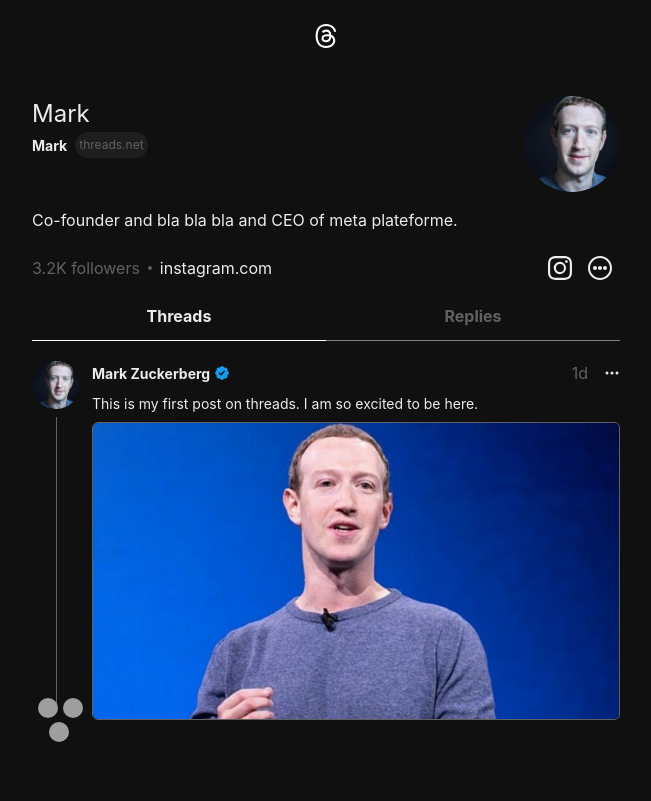
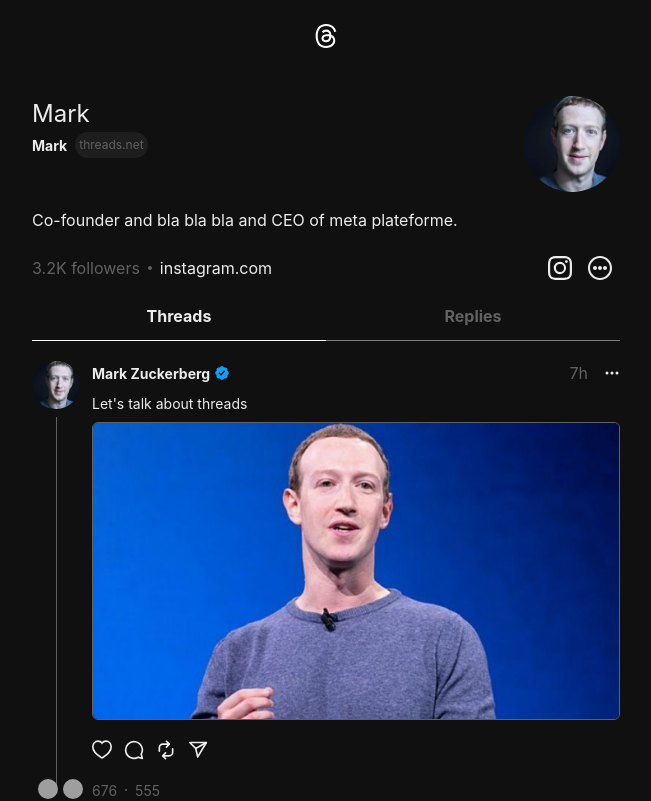
Before and after one commit to AbdeslemHMN/Realtime-chat-application, a React (Vite) app in the folder frontend/: page /1 in a window 1280 px wide. Shown: the top 801 px of the page, without its empty margins (314-965 px from the left). Built offline with nearby package versions, Linux system fonts and the light colour scheme; grey boxes are pictures that could not be loaded.

Commit message:
push post ui

```diff
--- /dev/null
+++ b/frontend/src/components/Actions.jsx
@@ -0,0 +1,101 @@
+    import { Flex } from '@chakra-ui/react'
+
+    const Actions = ({liked,setLiked}) => {
+    return (
+        <Flex gap={3} my={2} onClick={(e) => e.preventDefault()}>
+        <svg
+            aria-label='Like'
+            color={liked ? "rgb(237, 73, 86)" : ""}
+            fill={liked ? "rgb(237, 73, 86)" : "transparent"}
+            height='19'
+            role='img'
+            viewBox='0 0 24 22'
+            width='20px'
+            onClick={() => setLiked(!liked)}
+        >
+            <path
+                d='M1 7.66c0 4.575 3.899 9.086 9.987 12.934.338.203.74.406 1.013.406.283 0 .686-.203 1.013-.406C19.1 16.746 23 12.234 23 7.66 23 3.736 20.245 1 16.672 1 14.603 1 12.98 1.94 12 3.352 11.042 1.952 9.408 1 7.328 1 3.766 1 1 3.736 1 7.66Z'
+                stroke='currentColor'
+                strokeWidth='2'
+            ></path>
+        </svg>
+
+        <svg
+            aria-label='Comment'
+            color=''
+            fill=''
+            height='20'
+            role='img'
+            viewBox='0 0 24 24'
+            width='20'
+        >
+            <title>Comment</title>
+            <path
+                d='M20.656 17.008a9.993 9.993 0 1 0-3.59 3.615L22 22Z'
+                fill='none'
+                stroke='currentColor'
+                strokeLinejoin='round'
+                strokeWidth='2'
+            ></path>
+        </svg>
+        <RepostSVG />
+        <ShareSVG />
+
+    </Flex>
+
+    )
+    }
+
+    export default Actions
+    const RepostSVG = () => {
+        return (
+            <svg
+                aria-label='Repost'
+                color='currentColor'
+                fill='currentColor'
+                height='20'
+                role='img'
+                viewBox='0 0 24 24'
+                width='20'
+            >
+                <title>Repost</title>
+                <path
+                    fill=''
+                    d='M19.998 9.497a1 1 0 0 0-1 1v4.228a3.274 3.274 0 0 1-3.27 3.27h-5.313l1.791-1.787a1 1 0 0 0-1.412-1.416L7.29 18.287a1.004 1.004 0 0 0-.294.707v.001c0 .023.012.042.013.065a.923.923 0 0 0 .281.643l3.502 3.504a1 1 0 0 0 1.414-1.414l-1.797-1.798h5.318a5.276 5.276 0 0 0 5.27-5.27v-4.228a1 1 0 0 0-1-1Zm-6.41-3.496-1.795 1.795a1 1 0 1 0 1.414 1.414l3.5-3.5a1.003 1.003 0 0 0 0-1.417l-3.5-3.5a1 1 0 0 0-1.414 1.414l1.794 1.794H8.27A5.277 5.277 0 0 0 3 9.271V13.5a1 1 0 0 0 2 0V9.271a3.275 3.275 0 0 1 3.271-3.27Z'
+                ></path>
+            </svg>
+        );
+    };
+
+    const ShareSVG = () => {
+        return (
+            <svg
+                aria-label='Share'
+                color=''
+                fill='rgb(243, 245, 247)'
+                height='20'
+                role='img'
+                viewBox='0 0 24 24'
+                width='20'
+            >
+                <title>Share</title>
+                <line
+                    fill='none'
+                    stroke='currentColor'
+                    strokeLinejoin='round'
+                    strokeWidth='2'
+                    x1='22'
+                    x2='9.218'
+                    y1='3'
+                    y2='10.083'
+                ></line>
+                <polygon
+                    fill='none'
+                    points='11.698 20.334 22 3.001 2 3.001 9.218 10.084 11.698 20.334'
+                    stroke='currentColor'
+                    strokeLinejoin='round'
+                    strokeWidth='2'
+                ></polygon>
+            </svg>
+        );
+    };
--- a/frontend/src/components/UserHeader.jsx
+++ b/frontend/src/components/UserHeader.jsx
@@ -67,9 +67,9 @@
                     <CgMoreO size={24} cursor={"pointer"}/>
                     </MenuButton>
                     <Portal>
-                        <MenuList bg={"gray.dark"}>
-                            <MenuItem bg={"gray.dark"} onClick={copyURL}>
-                            copy link
+                        <MenuList bg={useColorModeValue('white', 'gray.dark')}>
+                            <MenuItem bg={useColorModeValue('white', 'gray.dark')} onClick={copyURL}>
+                            <Text color={useColorModeValue('gray.dark', 'gary.light')}>copy link</Text>
                             </MenuItem>
                         </MenuList>
                     </Portal>
--- a/frontend/src/components/UserPost.jsx
+++ b/frontend/src/components/UserPost.jsx
@@ -1,10 +1,12 @@
-import React from 'react'
+import {React,useState} from 'react'
 import { Link } from 'react-router-dom'
 import { Flex ,Box,Text} from '@chakra-ui/react'
 import { Avatar } from '@chakra-ui/react'
 import { Image } from '@chakra-ui/react'
 import { BsThreeDots } from 'react-icons/bs'
-const UserPost = () => {
+import Actions from './Actions'
+const UserPost = ({likes,replies,postImg,postTitle,time}) => {
+  const [liked, setLiked] = useState(false)
   return (
     <Link to={"/markzackerburg/post/1"}>
       <Flex gap={3} mb={4} py={5}>
@@ -48,16 +50,26 @@
                 <Image w={4} h={4} ml={1} src='/verified.png' />
               </Flex>
               <Flex gap={4} alignItems={"center"}>
-                <Text fontStyle={"sm"} color={"gray.light"}>1d</Text>
+                <Text fontStyle={"sm"} color={"gray.light"}>{time}</Text>
                 <BsThreeDots />
               </Flex>
             </Flex>
             <Text fontSize={"sm"}>
-              This is my first post on threads. I am so excited to be here.
+              {postTitle}
             </Text>
-            <Box borderRadius={6} border={"1px solid"} overflow={"hidden"} borderColor={"gray.light"}>
-              <Image src='/post1.png' w={"full"} />
-            </Box>
+            {postImg &&(
+              <Box borderRadius={6} border={"1px solid"} overflow={"hidden"} borderColor={"gray.light"}>
+              <Image src={postImg} w={"full"} />
+              </Box>
+          )}
+            <Flex gap={3} my={1}>
+              <Actions liked={liked} setLiked={setLiked}/>
+            </Flex>
+            <Flex gap={2} alignItems={"center"}>
+              <Text color={"gray.light"} fontSize={"sm"}>{replies}</Text>
+              <Box w={0.5} h={0.5} borderRadius={"full"} bg={"gray.light"}></Box>
+              <Text color={"gray.light"} fontSize={"sm"}>{likes}</Text>
+            </Flex>
         </Flex>
       </Flex>
     </Link>
--- a/frontend/src/pages/UserPage.jsx
+++ b/frontend/src/pages/UserPage.jsx
@@ -5,7 +5,10 @@
   return (
     <>
       <UserHeader />
-      <UserPost />
+      <UserPost likes={555} replies={676} postImg={"/post1.png"} postTitle={"Let's talk about threads"} time={"7h"}/>
+      <UserPost likes={334} replies={706} postImg={"/post2.png"} postTitle={"Nice tutorial"} time={"2d"}/>
+      <UserPost likes={132} replies={356} postImg={"/post3.png"} postTitle={"I love this guy"} time={"3d"}/>
+      <UserPost likes={465} replies={312} postImg={"/post4.png"} postTitle={"This is my first thread & let's talk about my favorite app salck"} time={"4d"}/>
     </>
   )
 }
```
Also changed, not shown: frontend/public/post4.png (added).
